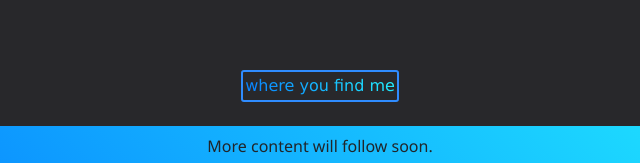
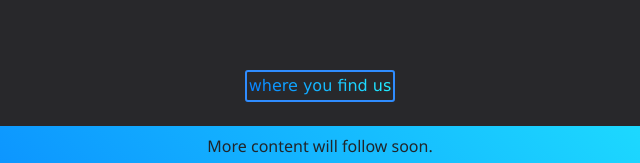
Before and after one commit to Charles-Rein/central-station.tk, a plain HTML site: page index.html in a window 1280 px wide. Shown: the part 3221-3384 px from the top of the page, 320-960 px from the left. Drawn offline with nearby package versions, Linux system fonts and the light colour scheme.

Commit message:
Update index.html

```diff
--- a/index.html
+++ b/index.html
@@ -206,7 +206,7 @@
           <br>
           <br>
 
-            <a href="social media/index.html"  class="button  b-blue">where you find me</a>
+            <a href="social media/index.html"  class="button  b-blue">where you find us</a>
             <br>
             <br>
 
```
